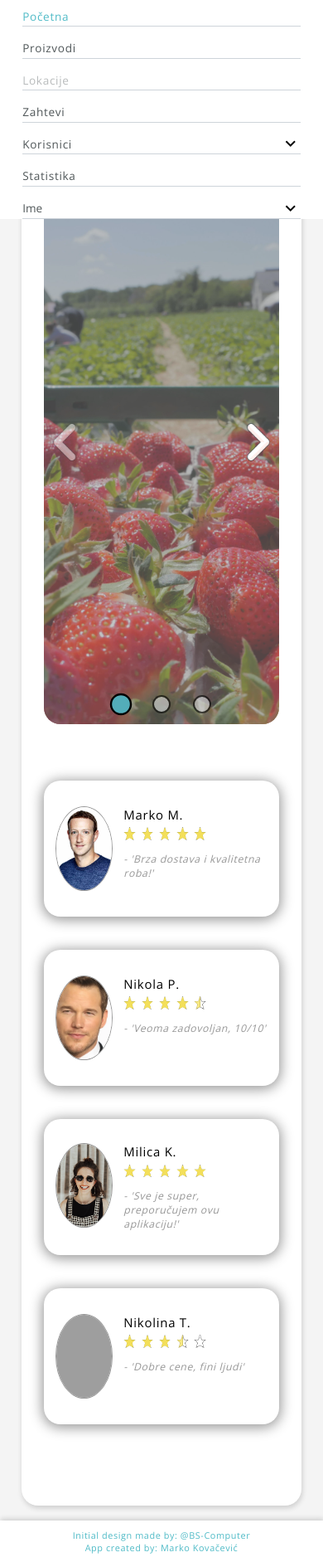
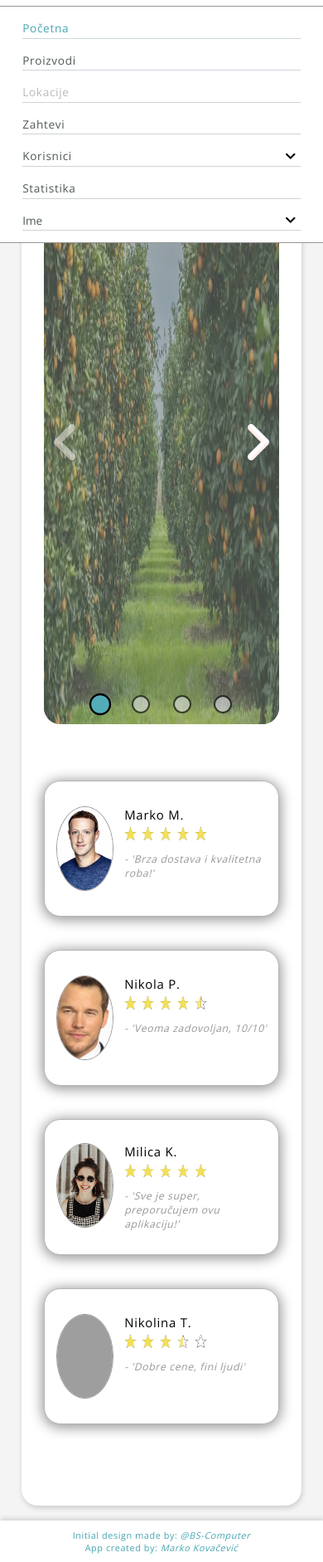
Before and after one commit to AstralEmperor/Application, a website with bundled scripts: page FrontEnd/pages/home-page/pocetna.html in a window 390 px wide. Shown: the part 63-1946 px from the top of the page at 83% size. Built offline with nearby package versions, Linux system fonts and the light colour scheme; grey boxes are pictures that could not be loaded.

Commit message:
v1.0.5 bunch of small changes,lower size of some images

```diff
--- a/FrontEnd/pages/home-page/pocetna-mquery.css
+++ b/FrontEnd/pages/home-page/pocetna-mquery.css
@@ -17,8 +17,22 @@
 @media only screen and (max-width: 420px){
 
     .review__imgWrap{
-        width:6.5rem;
-        height:4.5rem;
+        width:6rem;
+        height:4rem;
         margin-right:2rem;
     }
+    .home__img,
+    .home__absoluteContainer{
+        border-radius: 0;
+    }
+    .review__card{
+        border-radius:10px;
+        box-shadow:none;
+        border:1px solid var(--navMquery);
+    }
+    .review__card:hover,
+    .review__card:focus-visible{
+    scale:1;
+    }
+
 }
--- a/FrontEnd/pages/home-page/pocetna.css
+++ b/FrontEnd/pages/home-page/pocetna.css
@@ -28,7 +28,7 @@
 }
 .home__carousel{
     position:relative;
-    width:100%;;
+    width:100%;
     display:flex;
     flex-direction:row;
     height:100%;
@@ -37,6 +37,7 @@
 .home__carousel > img{
     width:100%;
     height:100%;
+    object-fit:inherit;
 }
 .home__img{
     position:absolute;
--- a/FrontEnd/pages/home-page/pocetna.html
+++ b/FrontEnd/pages/home-page/pocetna.html
@@ -62,8 +62,9 @@
             <button aria-label="naredna_slika" class="home__btn home__btn--next"><img src="../../assets/right-arrow.png" alt="arrow.right.png"></span></button>
           </div>
         <div class="home__carousel">
-            <img class="home__img current-image" src="../../assets/fruit_farming1.jpeg" alt="img1_fruit1.jpeg">
+            <img loading="lazy"class="home__img current-image" src="../../assets/fruit_farming1.webp" alt="img1_fruit1.webp">
             <img loading="lazy" class="home__img" src="../../assets/fruit__farming2.jpg" alt="img1_fruit2.jpg">
+            <img loading="lazy" class="home__img" src="../../assets/vegetable_farming2.jpg" alt="img1_vegetable3.jpg">
             <img loading="lazy" class="home__img" src="../../assets/vegetables__farming3.jpg" alt="img1_vegetable3.jpg">
         </div>
         <div class="home__absoluteContainer">
@@ -71,6 +72,7 @@
           </div>
           <div class="home__dots">
             <button class="home__singleDot current-dot"></button>
+            <button class="home__singleDot"></button>
             <button class="home__singleDot"></button>
             <button class="home__singleDot"></button>
           </div>
@@ -85,8 +87,8 @@
     </section>
   </div>
     <footer class="footer">
-      <p lang="en" class="footer__text">Initial design made by: @BS-Computer<br>
-                                        App created by: Marko Kovačević</p>
+      <p lang="en" class="footer__text">Initial design made by: <em>@BS-Computer</em><br>
+                                        App created by: <em>Marko Kovačević</em></p>
     </footer>
     <script type="module" src="./pocetna.js"></script>
     <script src="../../shared/mquery/secondaryNav.js"></script>
--- a/FrontEnd/shared/mquery/mediaq.css
+++ b/FrontEnd/shared/mquery/mediaq.css
@@ -30,6 +30,8 @@ display:none;
     }
     .nav__icon{
         z-index:200;
+        width:50px;
+        height:24px;
     }
     .nav__links{
         position:absolute;
@@ -41,6 +43,8 @@ display:none;
         top:100%;
         width:100%;
         padding-inline:2rem;
+        padding-block:1rem;
+        border-block:1px solid var(--tableHeader);
     }
     .nav__link{
         font-size:1rem;
--- a/FrontEnd/shared/style.css
+++ b/FrontEnd/shared/style.css
@@ -6,7 +6,7 @@
     --altBlue:#008888;
     --altBlueDark:#3c818a;
     --altBlueDarkest:#204a50;
-    --blueVariant:#50BBC7;
+    --blueVariant:#47a6b1;
     --blueVariant2:#a5d9df;
     --blueVariant3:#cfeff3;
     --line:#CED4DA;
@@ -272,7 +272,7 @@ html{
     src:url('https://fonts.googleapis.com') crossorigin;
     font-style: normal;
     font-weight: 400;
-
+    font-display: fallback;
 }
 /* @media (prefers-color-scheme: dark){
     :root{
```
Also changed, not shown: FrontEnd/pages/activityDiary/activity.html (+2 -2 lines), FrontEnd/pages/product-request/novi-zahtev.html (+2 -2 lines), FrontEnd/pages/products/proizvodi.html (+2 -2 lines), FrontEnd/pages/request-page/request.html (+2 -2 lines), FrontEnd/pages/statistics/statistic.html (+2 -2 lines), FrontEnd/pages/users-page/users.html (+2 -2 lines), FrontEnd/assets/fruit_farming1.jpeg (deleted), FrontEnd/assets/fruit_farming1.webp (added), FrontEnd/assets/vegetable_farming2.jpg (added), 1 other file.
